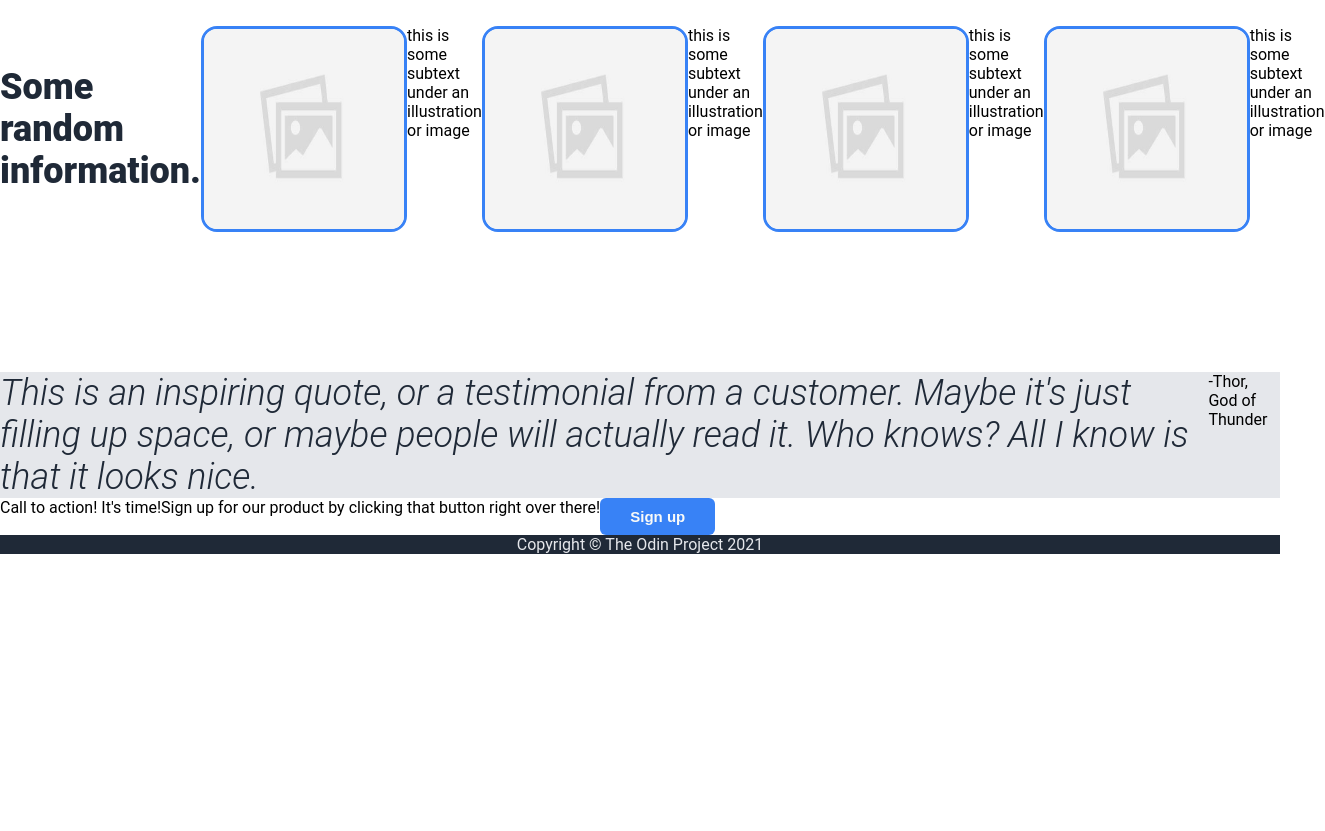
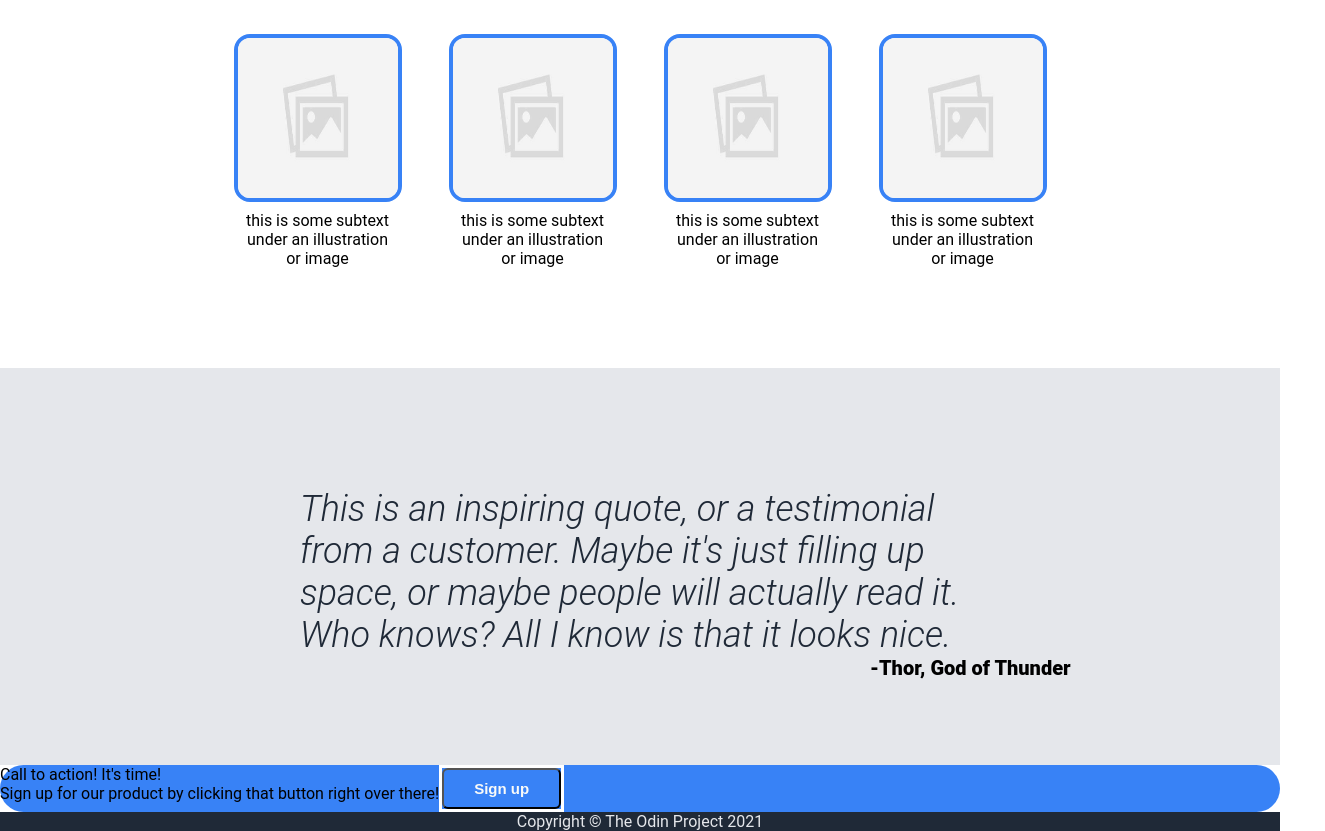
Before and after one commit to abbijohnson111/odin-landing-page, a plain HTML site: page index.html in a window 1280 px wide. Shown: the part 650-1481 px from the top of the page, 1325 px wide, since content can reach past the window. Before the commit the page ends 1204 px from the top, so only its background shows below. Drawn offline with Linux system fonts and the light colour scheme; a web font is replaced by a local one.

Commit message:
Styling
Finished main body and quote... one day I'll get better at commits.

```diff
--- a/index-style.css
+++ b/index-style.css
@@ -85,24 +85,36 @@ p {
 
 /** body **/
 
-.mainbody {
-    display: flex;
-    padding: 140px 0px;
-}
-
 .info{
-    font-size: 36px;
+    font-size: 33px;
     color: #1f2937;
     font-weight: 900;
     display: flex;
     justify-content: center;
     align-items: center;
+    padding-top: 50px;
+}
+
+.infocontainer {
+    display: flex;
+    justify-content: center;
+    gap: 65px;
+    padding: 50px 100px;
+    padding-bottom: 100px;
+}
+
+.infoimage {
+    display: flex;
+    flex-direction: column;
+    align-items: center;
+    max-width: 150px;
+    text-align: center;
+    margin: 0;
 }
 
 /** quote **/
 
 .mainquote{
-    display: flex;
     background: #E5E7EB;
 }
 
@@ -111,12 +123,30 @@ p {
     color: #1f2937;
     font-weight: 300;
     font-style: italic;
+    display: flex;
+    justify-content: center;
+    align-items: center;
+    padding: 0px 300px;
+    padding-top: 120px;
+}
+
+.quoteperson {
+    font-weight: 900;
+    font-size: 20px;
+    padding-bottom: 85px;
+    padding-left: 870px;
 }
 
 /** call to action (ad?) **/
 
 .maincall{
     display: flex;
+    background: #3882f6;
+    border-radius: 50px;
+}
+
+.callbutton {
+    border: solid 3px white;
 }
 
 /** footer **/
@@ -139,7 +169,6 @@ button {
     color: #F9FAF8;
     cursor: pointer;
     border-radius: 6px;
-    border: none;
     padding: 10px 30px;
     font-weight: bold;
     font-size: 15px;
@@ -155,8 +184,9 @@ a {
 }
 
 img {
-    width: 200px;
-    height: 200px;
-    border: solid 3px #3882f6;
+    width: 160px;
+    height: 160px;
+    border: solid 4px #3882f6;
     border-radius: 16px;
+    margin-bottom: 9px;
 }
--- a/index.html
+++ b/index.html
@@ -37,29 +37,47 @@
 
         <div class="info"><p>Some random information.</p></div>
 
+            <div class="infocontainer">
+
+                <div class="infoimage">
                 <img src="../odin-landing-page/images/placeholderimage.jpeg">
                 <p>this is some subtext under an illustration or image</p>
+                </div>
 
+                <div class="infoimage">
                 <img src="../odin-landing-page/images/placeholderimage.jpeg">
                 <p>this is some subtext under an illustration or image</p>
+                </div>
 
+                <div class="infoimage">
                 <img src="../odin-landing-page/images/placeholderimage.jpeg">
                 <p>this is some subtext under an illustration or image</p>
+                </div>
 
+                <div class="infoimage">
                 <img src="../odin-landing-page/images/placeholderimage.jpeg">
                 <p>this is some subtext under an illustration or image</p>
+                </div>
+
+            </div>
+    </div>
+
+    <div class="mainquote">
+
+        <div class="quote"><p>This is an inspiring quote, or a testimonial from a customer. Maybe it's just filling up space, or maybe people will actually read it. Who knows? All I know is that it looks nice.</p></div>
+        <div class="quoteperson"><p>-Thor, God of Thunder</p></div>
 
     </div>
 
-    <div class="mainquote">
-        <div class="quote"><p>This is an inspiring quote, or a testimonial from a customer. Maybe it's just filling up space, or maybe people will actually read it. Who knows? All I know is that it looks nice.</p></div>
-        <div class="quoteperson"><p>-Thor, God of Thunder</p></div>
+    <div class="maincall">
+
+            <div class="calltext">
+        <div class="call"><p>Call to action! It's time!</p></div>
+        <div class="callbody"><p>Sign up for our product by clicking that button right over there!</p></div>
             </div>
 
-    <div class="maincall">
-        <div class="call"><p>Call to action! It's time!</p></div>
-        <div class="callbody"><p>Sign up for our product by clicking that button right over there!</p></div>
-        <button>Sign up</button>
+        <div class="callbutton"><button>Sign up</button></div>
+
     </div>
 
     <div class="footer">
```
Lines whose indentation alone changed are shown as unchanged.
